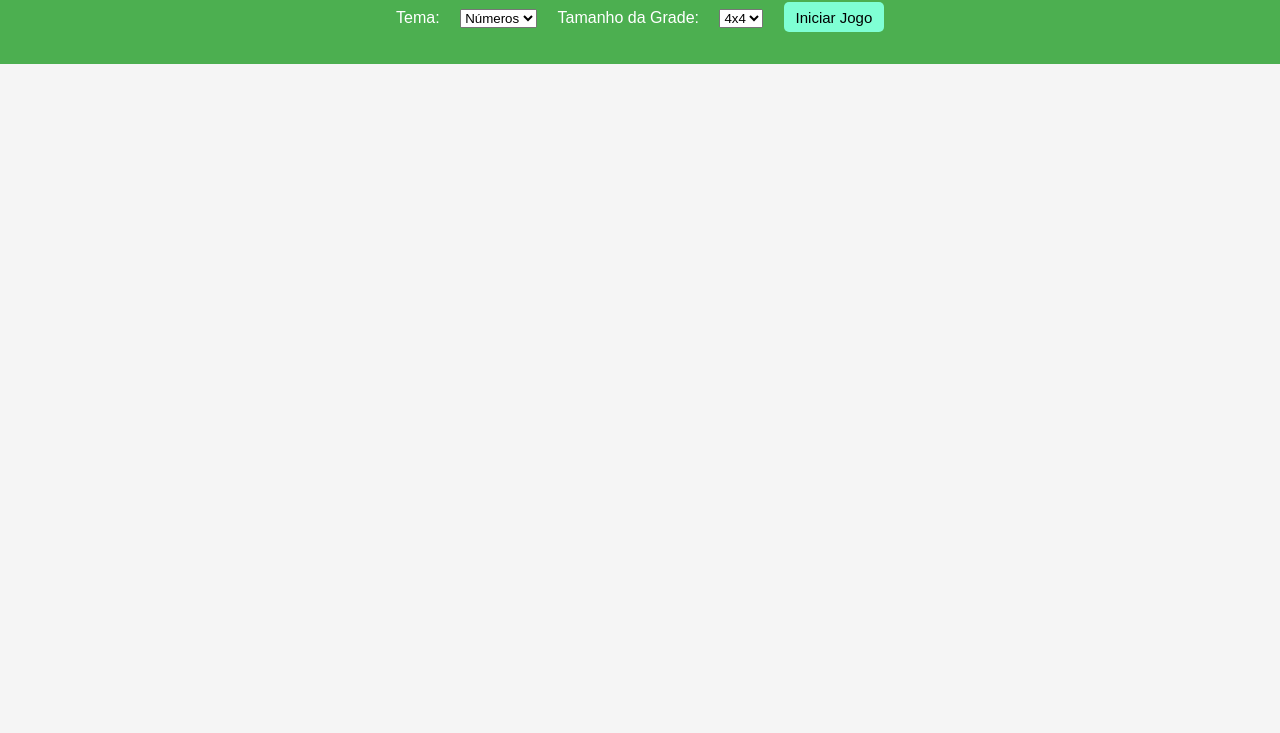
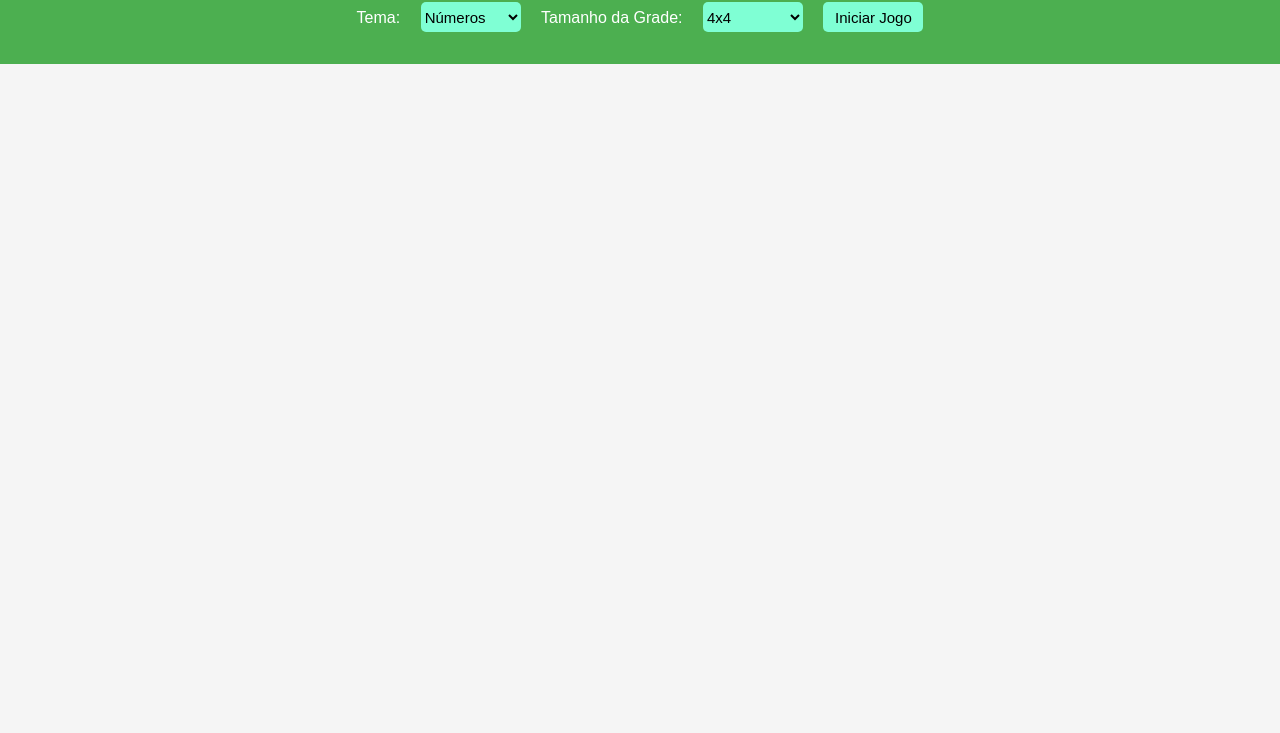
Before and after one commit to Soareslili/Projeto-Jogo-da-Mem-ria, a plain HTML site: page index.html in a window 1280 px wide. Shown: the part 67-800 px from the top of the page. Drawn offline with Linux system fonts and the light colour scheme.

Commit message:
Alterandfo css

```diff
--- a/style.css
+++ b/style.css
@@ -22,6 +22,23 @@ header {
 header h1 {
     margin: 0;
 }
+
+select {
+    background-color: aquamarine;
+    color: #000;
+    font-size: 15px;
+    border: none;
+    border-radius: 5px;
+    width: 100px;
+    height: 30px;
+    cursor: pointer;
+}
+
+select:hover {
+    color: #000;
+    background-color: rgb(54, 105, 88);
+}
+
 
 
 
```
